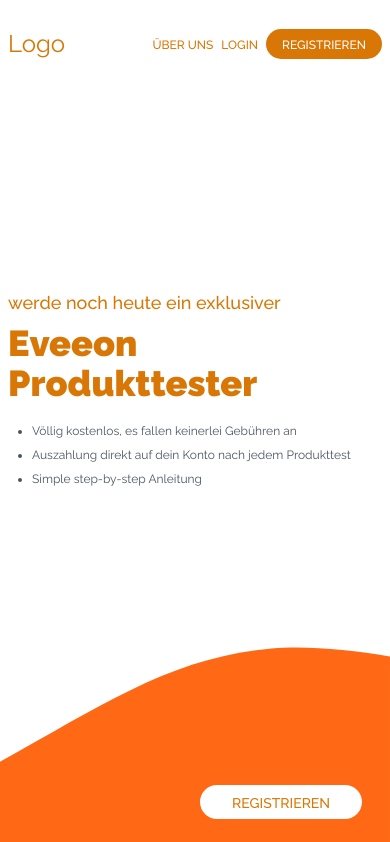
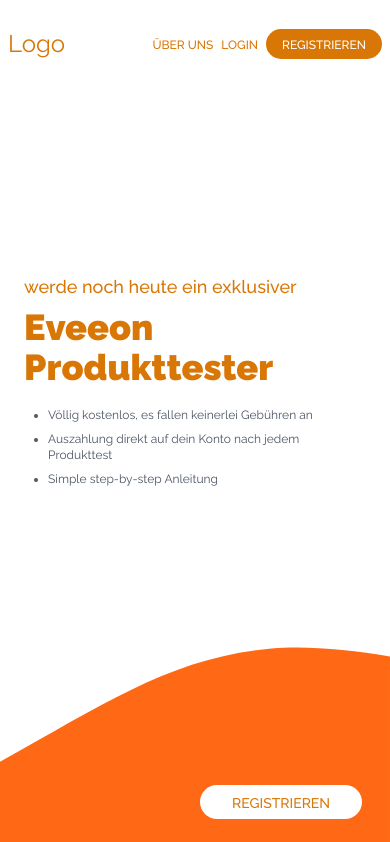
Before and after one commit to leonbubova/mrktplc-frontend, a React (Create React App) app: page / in a window 390 px wide. Shown: the top 842 px of the page. Built offline with nearby package versions, Linux system fonts and the light colour scheme.

Commit message:
fit hero margin on mobile to other margins

```diff
--- a/src/Components/Landingpage/HeroSection.js
+++ b/src/Components/Landingpage/HeroSection.js
@@ -13,7 +13,7 @@
                     <div
                         id="hero-text"
                         style={{}}
-                        className="mx-2 lg:mx-11 mb-40 lg:mb-0"
+                        className="mx-6 lg:mx-11 mb-40 lg:mb-0"
                     >
                         <div className="text-yellow-600 text-lg lg:text-3xl font-medium">
                             werde noch heute ein exklusiver
```
